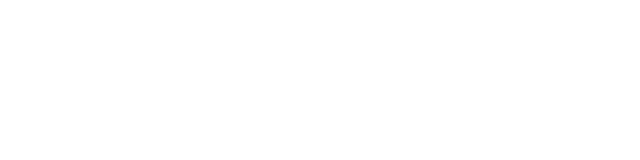
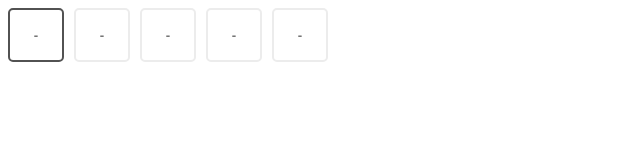
Before and after one commit to novaday-co/otp-input-vue, a Vue app: page / in a window 1280 px wide. Shown: the top 160 px of the page, without its empty margins (0-640 px from the left). Built offline with nearby package versions, Linux system fonts and the light colour scheme.

Commit message:
fix style of inputs in separate mode

```diff
--- a/src/App.vue
+++ b/src/App.vue
@@ -1,11 +1,16 @@
 <template>
   <div id="app">
+    <OtpInput></OtpInput>
   </div>
 
 </template>
 
 <script>
+import OtpInput from './components/OtpInput.vue'
 export default {
     name: "App",
+    components:{
+      OtpInput,
+    }
 };
 </script>
--- a/src/components/OtpInput.vue
+++ b/src/components/OtpInput.vue
@@ -141,7 +141,7 @@ export default {
         if (this.hasError) {
           return this.separateInputClass ? this.separateInputClass : "defualt-error-input-separate";
         } else {
-          return this.separateInputClass ? this.separateInputClass : "defualt-wrapper-separate";
+          return this.separateInputClass ? this.separateInputClass : "defualt-input-separate";
         }
       }
       if (this.mode === "group") {
```
